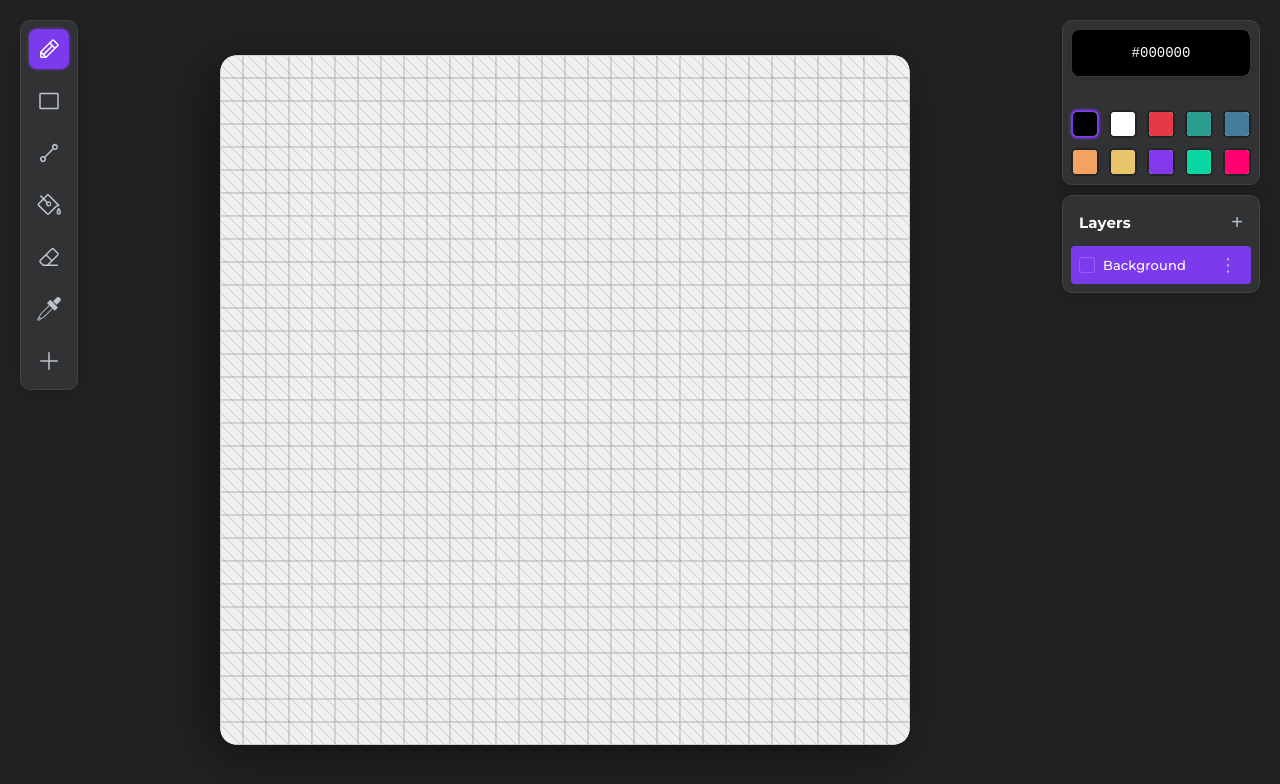
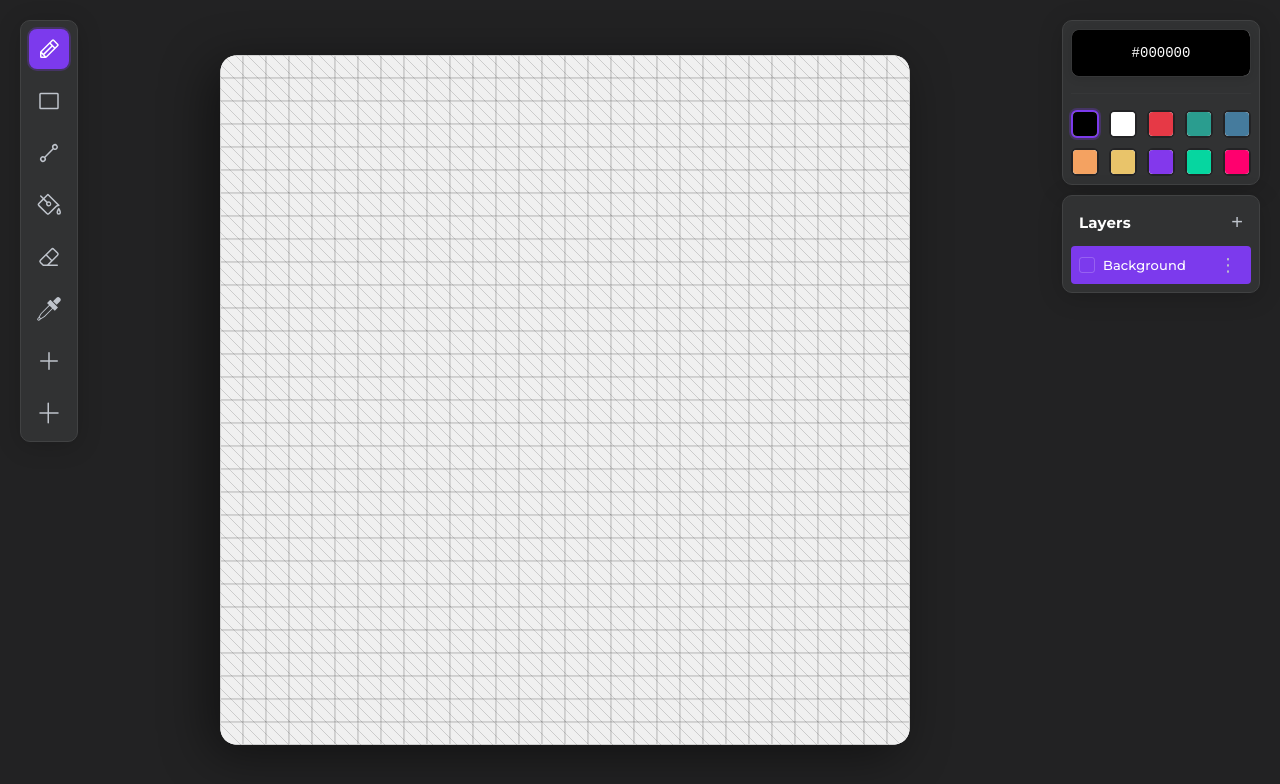
Before and after one commit to luketmillar/8bitdraw, a React (Vite) app: page / in a window 1280 px wide. Shown: the top 784 px of the page. Built offline with nearby package versions, Linux system fonts and the light colour scheme.

Commit message:
Load from published

```diff
--- a/src/components/panels/Icons.tsx
+++ b/src/components/panels/Icons.tsx
@@ -76,3 +76,15 @@ export const PublishIcon = () => (
     <path d='M224,128a8,8,0,0,1-8,8H136v80a8,8,0,0,1-16,0V136H40a8,8,0,0,1,0-16h80V40a8,8,0,0,1,16,0v80h80A8,8,0,0,1,224,128Z'></path>
   </svg>
 )
+
+export const LoadPublishedIcon = () => (
+  <svg
+    xmlns='http://www.w3.org/2000/svg'
+    width='20'
+    height='20'
+    fill='currentcolor'
+    viewBox='0 0 256 256'
+  >
+    <path d='M232,128a8,8,0,0,1-8,8H128v96a8,8,0,0,1-16,0V136H32a8,8,0,0,1,0-16h80V24a8,8,0,0,1,16,0v96h96A8,8,0,0,1,232,128Z'></path>
+  </svg>
+)
--- a/src/components/panels/LayerPanel.tsx
+++ b/src/components/panels/LayerPanel.tsx
@@ -237,8 +237,7 @@ export const LayerPanel: React.FC<LayerPanelProps> = ({ controller }) => {
       setLayers(controller.getLayers())
       setActiveLayerId(controller.getActiveLayerId())
     }
-    const listener = EventBus.on('undo', 'stack-changed', updateLayers)
-    return () => listener()
+    return EventBus.on('sketch', 'changed', updateLayers)
   }, [])
 
   const handleLayerClick = (layerId: string) => {
--- a/src/components/panels/Toolbar.tsx
+++ b/src/components/panels/Toolbar.tsx
@@ -14,11 +14,12 @@ import {
   RectangleIcon,
   EyedropperIcon,
   PublishIcon,
+  LoadPublishedIcon,
 } from './Icons'
 import EventBus from '../../eventbus/EventBus'
 import EyedropperTool from '../../tools/EyedropperTool'
 import { PanelContainer } from './Panel'
-import { publishSketch } from '../../api/SketchAPI'
+import { publishSketch, getPublishedSketches } from '../../api/SketchAPI'
 
 const ToolButton = styled.button<{ selected?: boolean }>`
   background: ${({ selected }) => (selected ? '#7c3aed' : 'transparent')};
@@ -56,13 +57,15 @@ const Toolbar = ({ controller }: { controller: AppController }) => {
   const tool = useCurrentTool(controller)
 
   const handlePublish = async () => {
-    try {
-      await publishSketch(controller.getCurrentSketch())
-      alert('Sketch published successfully!')
-    } catch (error) {
-      console.error('Failed to publish sketch:', error)
-      alert('Failed to publish sketch. Please try again.')
+    await publishSketch(controller.getCurrentSketch())
+  }
+
+  const handleLoadPublished = async () => {
+    const sketches = await getPublishedSketches()
+    if (sketches.length === 0) {
+      return
     }
+    controller.loadSketch(sketches[0])
   }
 
   return (
@@ -106,6 +109,9 @@ const Toolbar = ({ controller }: { controller: AppController }) => {
       <ToolButton onClick={handlePublish}>
         <PublishIcon />
       </ToolButton>
+      <ToolButton onClick={handleLoadPublished}>
+        <LoadPublishedIcon />
+      </ToolButton>
     </PanelContainer>
   )
 }
--- a/src/core/AppController.ts
+++ b/src/core/AppController.ts
@@ -1,6 +1,6 @@
 import BaseController from './BaseController'
 import ToolStack from '../tools/ToolStack'
-import { Color, Position } from '../utils/types'
+import { Position } from '../utils/types'
 import DrawTool from '../tools/DrawTool'
 import AppView from './AppView'
 import InputHandler from '../utils/InputHandler'
@@ -8,6 +8,8 @@ import TransactionManager from '../transactions/TransactionManager'
 import UndoManager from '../undo/UndoManager'
 import AppWorld from './AppWorld'
 import CommandManager from '../commands/CommandManager'
+import Sketch from '../models/Sketch'
+import { Color } from '../models/Color'
 
 export default class AppController extends BaseController<AppWorld, AppView> {
   public readonly toolStack = new ToolStack()
@@ -20,6 +22,10 @@ export default class AppController extends BaseController<AppWorld, AppView> {
     const world = new AppWorld([30, 30])
     const view = new AppView()
     super(world, view)
+  }
+
+  public loadSketch(sketch: Sketch) {
+    this.world.loadSketch(sketch)
   }
 
   // draw
--- a/src/core/AppWorld.ts
+++ b/src/core/AppWorld.ts
@@ -3,6 +3,7 @@ import Grid from '../models/Grid'
 import Sketch from '../models/Sketch'
 import BaseWorld from '../core/BaseWorld'
 import { Size } from '../utils/types'
+import EventBus from '../eventbus/EventBus'
 
 export default class AppWorld extends BaseWorld {
   public sketch: Sketch
@@ -22,6 +23,13 @@ export default class AppWorld extends BaseWorld {
     this.grid = new Grid(this.sketch.size)
   }
 
+  public loadSketch(sketch: Sketch) {
+    this.sketchSize = sketch.size
+    this.sketch = sketch
+    this.grid = new Grid(this.sketch.size)
+    EventBus.emit('sketch', 'changed', '')
+  }
+
   public getModels(): Model[] {
     return [this.grid, this.sketch]
   }
--- a/src/eventbus/EventBus.ts
+++ b/src/eventbus/EventBus.ts
@@ -3,6 +3,8 @@ import Tool from '../tools/Tool'
 import Undo from '../undo/BaseUndo'
 import EventEmitter from '../utils/EventEmitter'
 import { Position } from '../utils/types'
+
+type SketchEvents = { scope: 'sketch'; type: 'changed'; payload: '' }
 
 type CommandEvents =
   | { scope: 'command'; type: 'undo'; payload: '' }
@@ -44,7 +46,7 @@ type UndoEvents =
   | { scope: 'undo'; type: 'push'; payload: Undo }
 
 class EventBus extends EventEmitter<
-  CommandEvents | TransactionEvents | ToolInputEvents | MouseInputEvents | UndoEvents
+  CommandEvents | TransactionEvents | ToolInputEvents | MouseInputEvents | UndoEvents | SketchEvents
 > {}
 
 export default new EventBus()
--- a/src/models/Layer.ts
+++ b/src/models/Layer.ts
@@ -20,6 +20,7 @@ class PixelMap extends Overrideable<Pixel> {
       return { position, before: this.values[key]?.fill, after: this.overrides[key]?.fill }
     })
     EventBus.emit('undo', 'push', new DrawUndo(changes))
+    EventBus.emit('sketch', 'changed', '')
     super.commit()
   }
 }
--- a/src/undo/DrawUndo.ts
+++ b/src/undo/DrawUndo.ts
@@ -1,5 +1,6 @@
 import AppController from '../core/AppController'
-import { Color, Position } from '../utils/types'
+import { Color } from '../models/Color'
+import { Position } from '../utils/types'
 import Undo from './BaseUndo'
 
 export default class DrawUndo extends Undo<{
```
